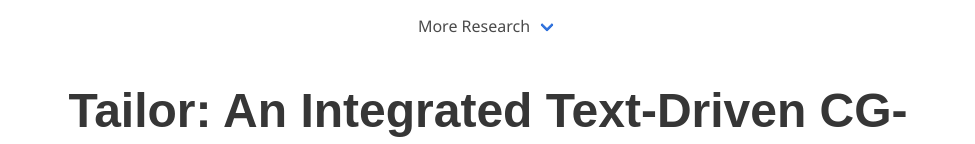
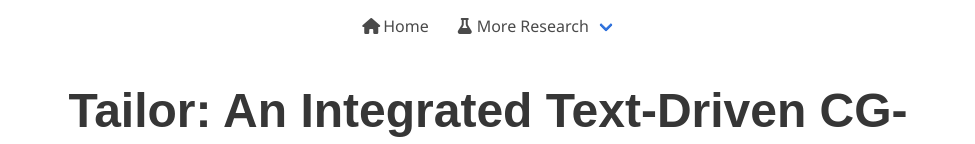
Before and after one commit to human-tailor/human-tailor.github.io, a plain HTML site: page index.html in a window 1280 px wide. Shown: the top 144 px of the page, without its empty margins (152-1127 px from the left). Drawn offline with nearby package versions, Linux system fonts and the light colour scheme; some icons are missing; a web font is replaced by a local one.

Commit message:
feat: add home link to navbar

```diff
--- a/index.html
+++ b/index.html
@@ -46,9 +46,14 @@
     </div>
     <div class="navbar-menu">
       <div class="navbar-start" style="flex-grow: 1; justify-content: center;">
+        <a class="navbar-item" href="https://raineggplant.github.io/">
+          <span class="icon"><i class="fas fa-home"></i></span>
+          <span>Home</span>
+        </a>
         <div class="navbar-item has-dropdown is-hoverable">
           <a class="navbar-link">
-            More Research
+            <span class="icon"><i class="fas fa-flask"></i></span>
+            <span>More Research</span>
           </a>
           <div class="navbar-dropdown">
             <a class="navbar-item" href="https://diffposetalk.github.io">
```
